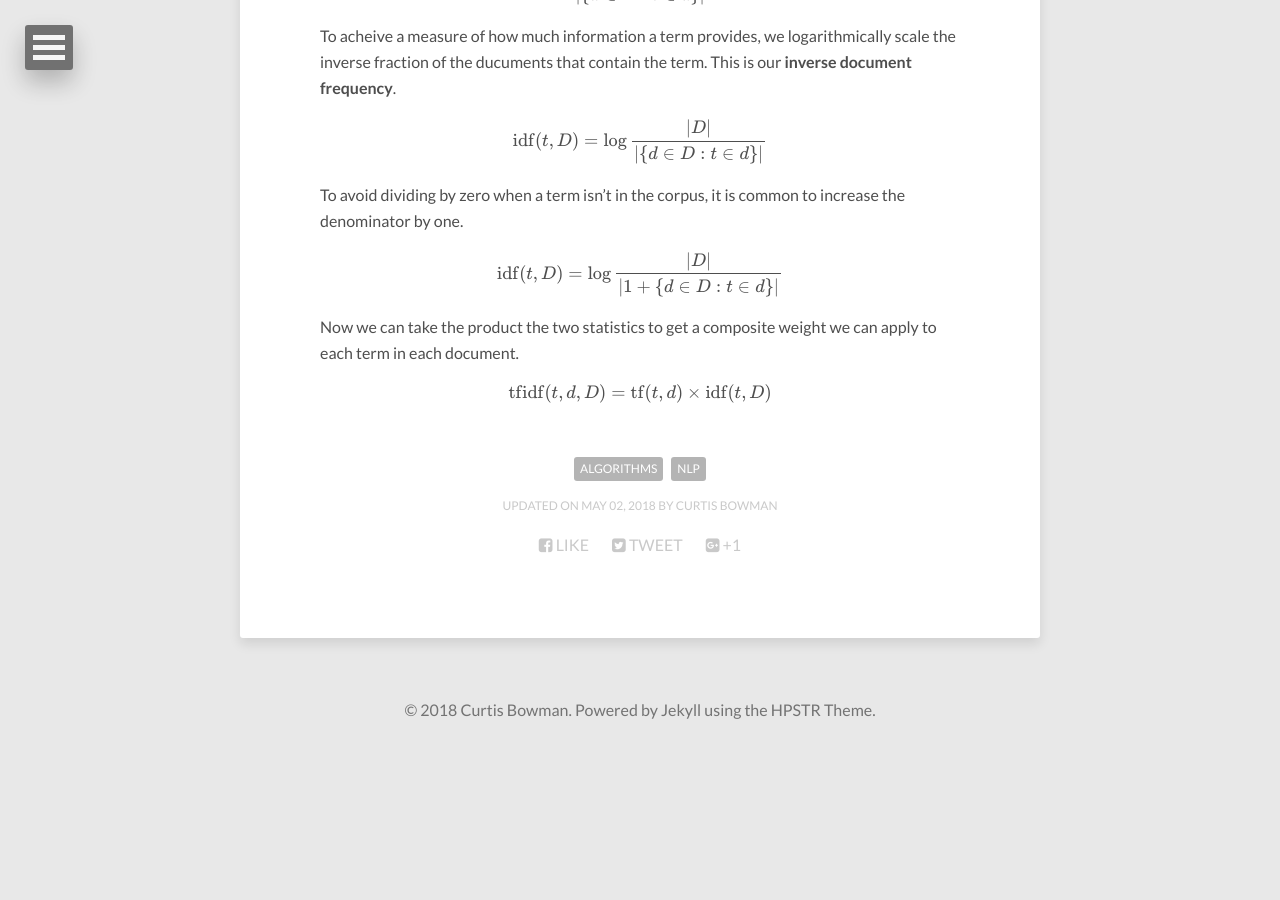
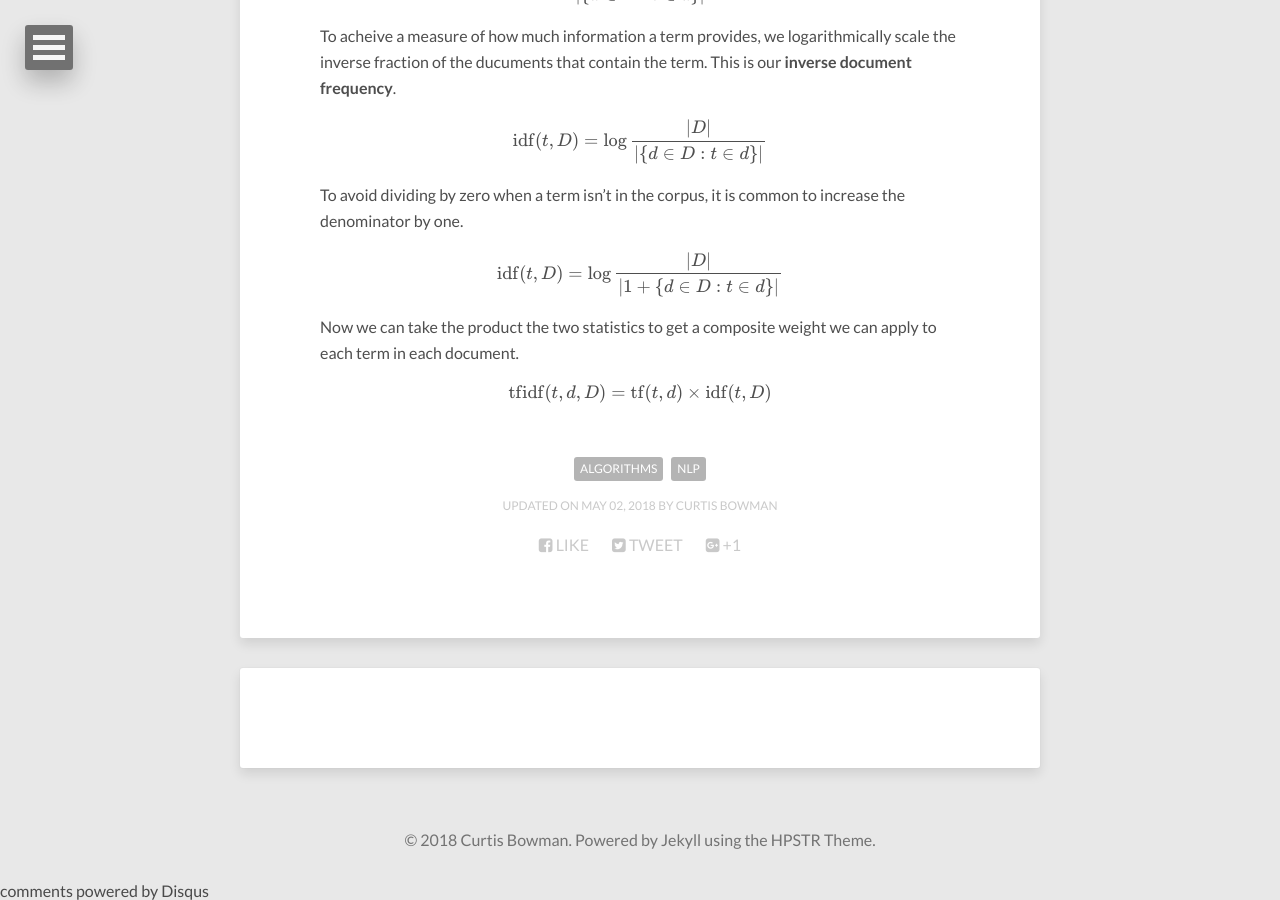
Before and after one commit to crbowman/crbowman.github.io, a Jekyll site: the page built from _posts/2018-5-2-tf-idf.md, in a window 1280 px wide and 900 px high, scrolled down 1727 px. Built offline with Jekyll 4.4.1, drawn with Linux system fonts in a browser that asks for light colours; nearby versions of some CDN libraries; formulas are drawn with MathJax 3; comment, search, counter and statistics services are not loaded; before the commit the page ends 2478 px from its top, so only the background shows below that; some of the changed lines change nothing that is shown.

Commit message:
add disqus comments

```diff
--- a/_config.yml
+++ b/_config.yml
@@ -1,6 +1,6 @@
 title: Partially Applied
 description:
-disqus_shortname:
+disqus_shortname: partiallyapplied-io
 reading_time:     true
 words_per_minute: 200
 # Your site's domain goes here (eg: https://mmistakes.github.io, http://yourdomain.com, etc)
```
